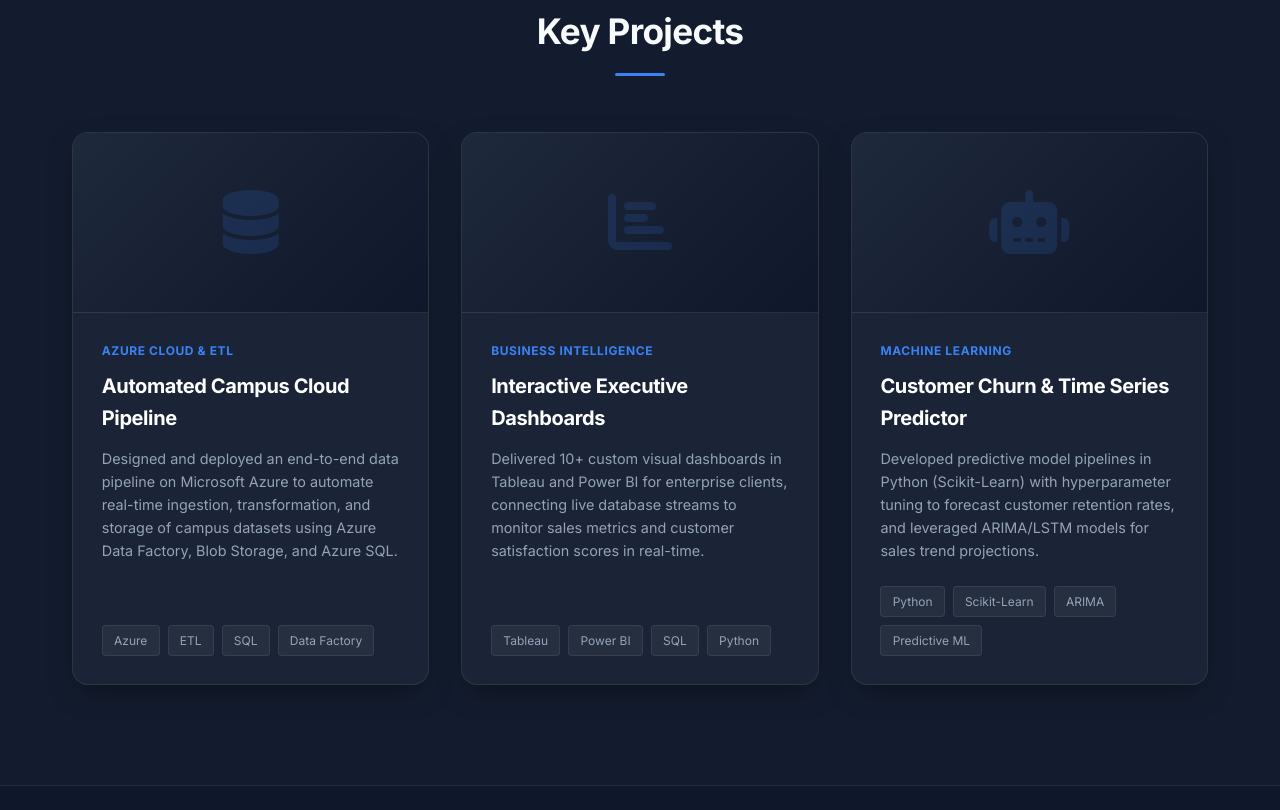
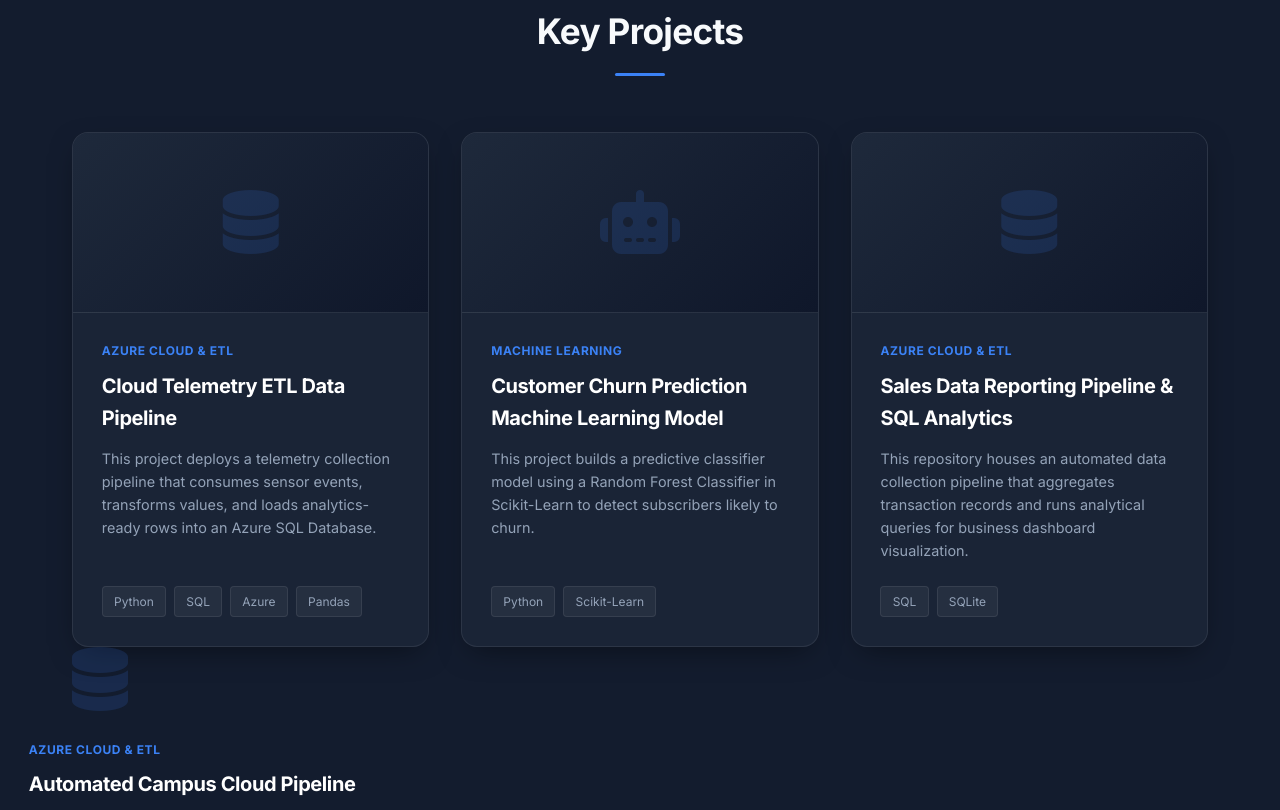
Before and after one commit to preethi-somaraju/preethi-somaraju.github.io, a plain HTML site: page index.html in a window 1280 px wide. Shown: the part 2448-3258 px from the top of the page. Drawn offline with Linux system fonts and the light colour scheme.

Commit message:
update: Sync local changes for index.html

```diff
--- a/index.html
+++ b/index.html
@@ -124,11 +124,62 @@
         <div class="container">
             <h2 class="section-title">Key Projects</h2>
             <div class="projects-grid">
-                <!-- Project 1 -->
+                <!-- PROJECTS_START -->
+                <!-- Project: Cloud Telemetry ETL Data Pipeline -->
                 <a href="https://github.com/preethi-somaraju/preethi-somaraju.github.io/tree/main/azure-etl-pipeline" target="_blank" class="project-card-link">
                 <div class="project-card" style="width: 100%;">
                     <div class="project-img">
                         <div class="project-overlay"><i class="fas fa-link"></i></div>
+                        <i class="fas fa-database project-icon-bg"></i>
+                    </div>
+                    <div class="project-info">
+                        <span class="project-tag">Azure Cloud & ETL</span>
+                        <h3>Cloud Telemetry ETL Data Pipeline</h3>
+                        <p>This project deploys a telemetry collection pipeline that consumes sensor events, transforms values, and loads analytics-ready rows into an Azure SQL Database.</p>
+                        <div class="project-tech">
+                            <span>Python</span><span>SQL</span><span>Azure</span><span>Pandas</span>
+                        </div>
+                    </div>
+                </div>
+                </a>
+
+                <!-- Project: Customer Churn Prediction Machine Learning Model -->
+                <a href="https://github.com/preethi-somaraju/preethi-somaraju.github.io/tree/main/customer-churn-ml" target="_blank" class="project-card-link">
+                <div class="project-card" style="width: 100%;">
+                    <div class="project-img">
+                        <div class="project-overlay"><i class="fas fa-link"></i></div>
+                        <i class="fas fa-robot project-icon-bg"></i>
+                    </div>
+                    <div class="project-info">
+                        <span class="project-tag">Machine Learning</span>
+                        <h3>Customer Churn Prediction Machine Learning Model</h3>
+                        <p>This project builds a predictive classifier model using a Random Forest Classifier in Scikit-Learn to detect subscribers likely to churn.</p>
+                        <div class="project-tech">
+                            <span>Python</span><span>Scikit-Learn</span>
+                        </div>
+                    </div>
+                </div>
+                </a>
+
+                <!-- Project: Sales Data Reporting Pipeline & SQL Analytics -->
+                <a href="https://github.com/preethi-somaraju/preethi-somaraju.github.io/tree/main/sales-dashboard-sql" target="_blank" class="project-card-link">
+                <div class="project-card" style="width: 100%;">
+                    <div class="project-img">
+                        <div class="project-overlay"><i class="fas fa-link"></i></div>
+                        <i class="fas fa-database project-icon-bg"></i>
+                    </div>
+                    <div class="project-info">
+                        <span class="project-tag">Azure Cloud & ETL</span>
+                        <h3>Sales Data Reporting Pipeline & SQL Analytics</h3>
+                        <p>This repository houses an automated data collection pipeline that aggregates transaction records and runs analytical queries for business dashboard visualization.</p>
+                        <div class="project-tech">
+                            <span>SQL</span><span>SQLite</span>
+                        </div>
+                    </div>
+                </div>
+                </a>
+                <!-- PROJECTS_END -->
+            </div>
                         <i class="fas fa-database project-icon-bg"></i>
                     </div>
                     <div class="project-info">
```
